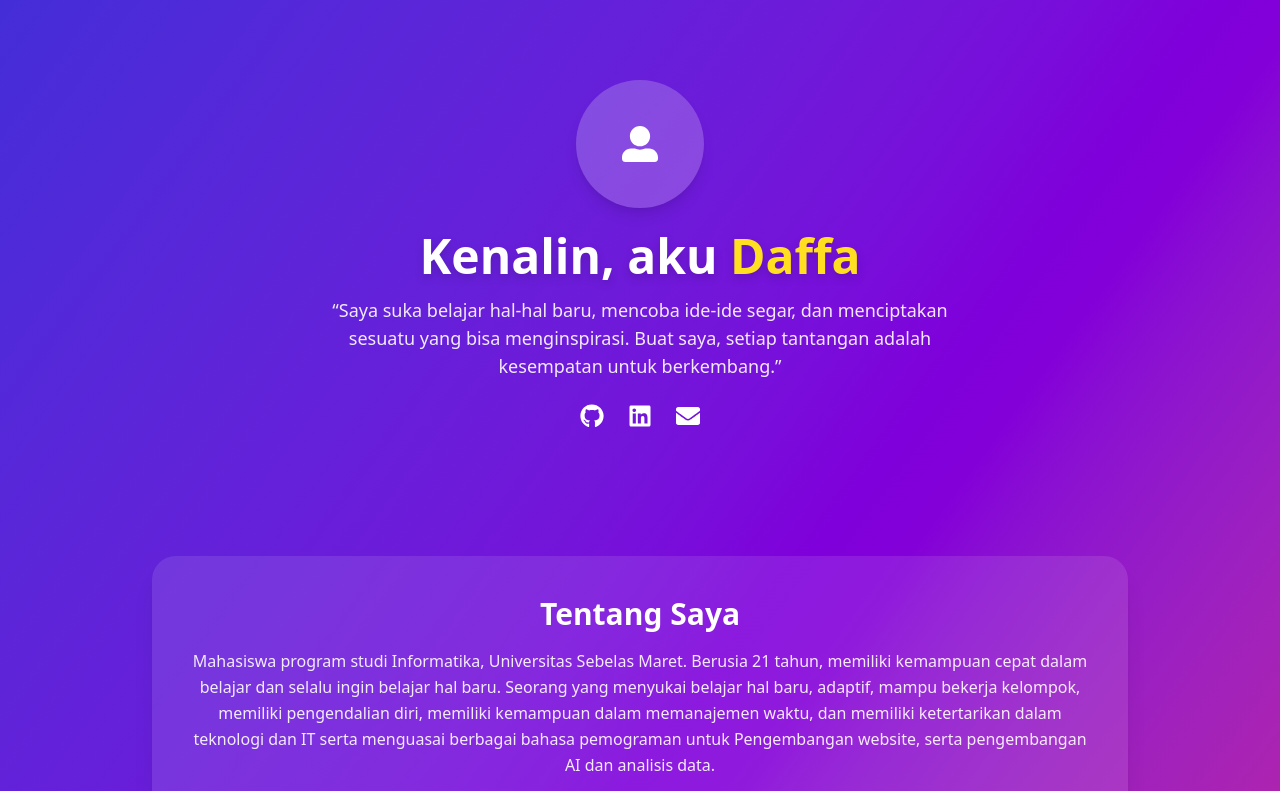
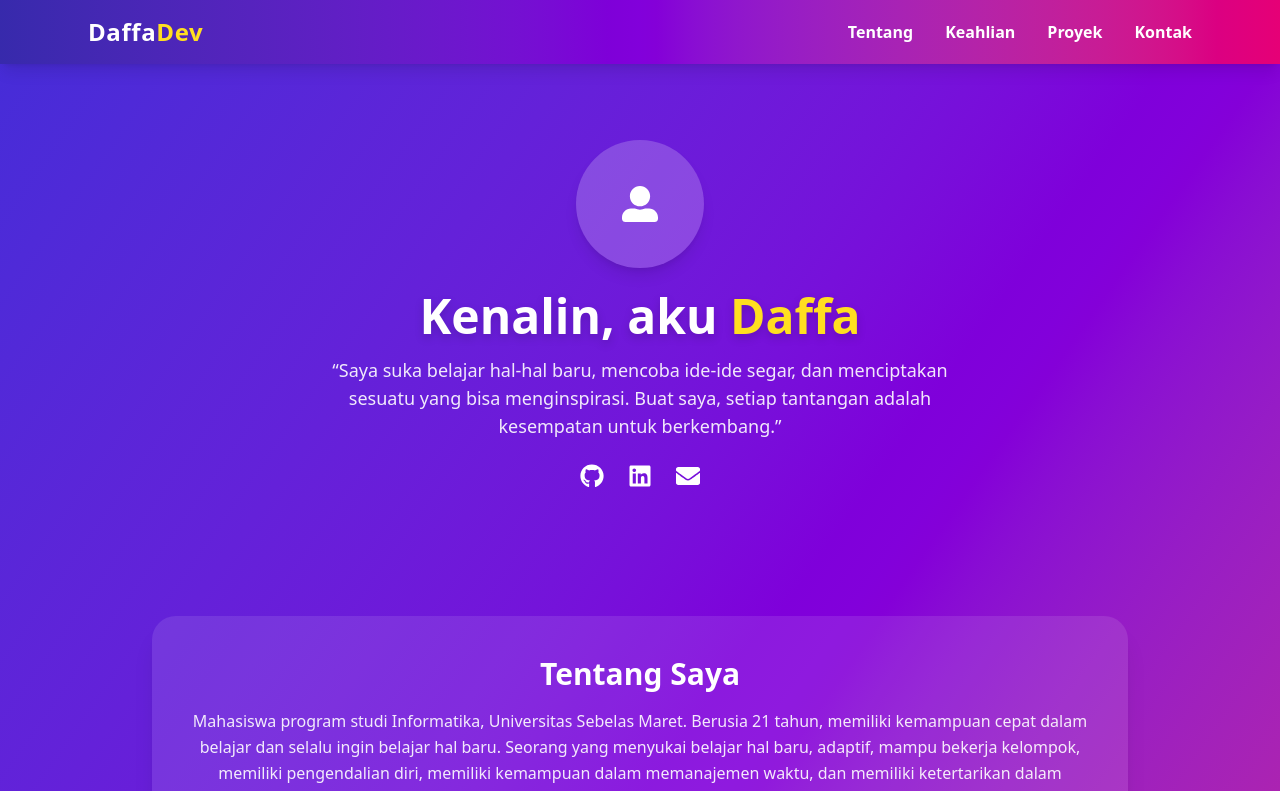
Before and after one commit to daff0ra/landingpage, a React (Vite) app: page / in a window 1280 px wide. Shown: the top 791 px of the page. Built offline with nearby package versions, Linux system fonts and the light colour scheme.

Commit message:
tambah navbar sama about

```diff
--- a/package.json
+++ b/package.json
@@ -14,6 +14,7 @@
     "react": "^19.1.1",
     "react-dom": "^19.1.1",
     "react-icons": "^5.5.0",
+    "react-router-dom": "^7.8.2",
     "tailwindcss": "^4.1.12"
   },
   "devDependencies": {
--- /dev/null
+++ b/src/AboutPage.jsx
@@ -0,0 +1,25 @@
+import React from "react";
+
+const AboutPage = () => {
+  return (
+    <div className="min-h-screen bg-gradient-to-br from-indigo-700 via-purple-700 to-pink-600 text-white flex items-center justify-center px-6">
+      <div className="max-w-4xl bg-white/10 rounded-3xl shadow-xl p-10 text-center">
+        <h1 className="text-4xl font-extrabold mb-6">Tentang Saya</h1>
+        <p className="opacity-90 leading-relaxed text-lg">
+          Mahasiswa program studi Informatika, Universitas Sebelas Maret.
+          Berusia 21 tahun, memiliki kemampuan cepat dalam belajar dan
+          selalu ingin belajar hal baru.
+        </p>
+        <p className="opacity-90 leading-relaxed text-lg mt-4">
+          Seorang yang adaptif, mampu bekerja kelompok, memiliki pengendalian diri,
+          serta keterampilan manajemen waktu yang baik.
+          Saya memiliki ketertarikan dalam teknologi dan IT,
+          menguasai berbagai bahasa pemrograman untuk pengembangan website,
+          serta mendalami AI dan analisis data.
+        </p>
+      </div>
+    </div>
+  );
+};
+
+export default AboutPage;
--- a/src/App.jsx
+++ b/src/App.jsx
@@ -1,8 +1,17 @@
 import React from "react";
+import { BrowserRouter as Router, Routes, Route } from "react-router-dom";
 import LandingPage from "./LandingPage";
+import AboutPage from "./AboutPage";
 
-function App() {
-  return <LandingPage />;
-}
+const App = () => {
+  return (
+    <Router>
+      <Routes>
+        <Route path="/" element={<LandingPage />} />
+        <Route path="/about" element={<AboutPage />} />
+      </Routes>
+    </Router>
+  );
+};
 
 export default App;
--- a/src/LandingPage.jsx
+++ b/src/LandingPage.jsx
@@ -3,13 +3,18 @@ import
 {
   FaCode, FaBrain, FaChartBar,FaUserAlt,FaGithub,FaLinkedin,FaEnvelope,
 } from "react-icons/fa";
+import Navbar from "./Navbar"; // ✅ Import Navbar
+
 
 const LandingPage = () => {
   return (
     <div className="min-h-screen bg-gradient-to-br from-indigo-700 via-purple-700 to-pink-600 text-white">
       {/* Hero Section */}
+
+      <Navbar /> {/* ✅ Navbar dipasang di sini */}
+
       <section className="flex flex-col items-center justify-center text-center px-6 pt-20 pb-32">
-        <div className="w-32 h-32 rounded-full bg-white/20 flex items-center justify-center text-4xl shadow-lg mb-6">
+        <div className="w-32 h-32 rounded-full bg-white/20 flex items-center justify-center text-4xl mt-15 shadow-lg mb-6">
           <FaUserAlt />
         </div>
         <h1 className="text-5xl font-extrabold drop-shadow-lg mb-4">
--- /dev/null
+++ b/src/Navbar.jsx
@@ -0,0 +1,68 @@
+import React, { useState } from "react";
+import { Link } from "react-router-dom"; // ✅ pakai Link
+import { FaBars, FaTimes } from "react-icons/fa";
+
+const Navbar = () => {
+  const [isOpen, setIsOpen] = useState(false);
+  const toggleMenu = () => setIsOpen(!isOpen);
+
+  return (
+    <nav className="fixed top-0 left-0 w-full z-50 bg-gradient-to-r from-indigo-800 via-purple-700 to-pink-600 bg-opacity-90 backdrop-blur-md shadow-lg">
+      <div className="max-w-6xl mx-auto px-6 py-4 flex justify-between items-center text-white">
+        {/* Logo */}
+        <Link to="/" className="text-2xl font-extrabold tracking-wide">
+          Daffa<span className="text-yellow-300">Dev</span>
+        </Link>
+
+        {/* Desktop Menu */}
+        <ul className="hidden md:flex space-x-8 font-semibold">
+          <li>
+            <Link to="/about" className="hover:text-yellow-300 transition">
+              Tentang
+            </Link>
+          </li>
+          <li>
+            <a href="#skills" className="hover:text-yellow-300 transition">
+              Keahlian
+            </a>
+          </li>
+          <li>
+            <a href="#projects" className="hover:text-yellow-300 transition">
+              Proyek
+            </a>
+          </li>
+          <li>
+            <a href="#contact" className="hover:text-yellow-300 transition">
+              Kontak
+            </a>
+          </li>
+        </ul>
+
+        {/* Mobile Menu Button */}
+        <button onClick={toggleMenu} className="md:hidden text-2xl">
+          {isOpen ? <FaTimes /> : <FaBars />}
+        </button>
+      </div>
+
+      {/* Mobile Menu */}
+      {isOpen && (
+        <div className="md:hidden bg-indigo-900/95 px-6 py-6 space-y-4 text-white font-medium">
+          <Link to="/about" className="block hover:text-yellow-300" onClick={toggleMenu}>
+            Tentang
+          </Link>
+          <a href="#skills" className="block hover:text-yellow-300" onClick={toggleMenu}>
+            Keahlian
+          </a>
+          <a href="#projects" className="block hover:text-yellow-300" onClick={toggleMenu}>
+            Proyek
+          </a>
+          <a href="#contact" className="block hover:text-yellow-300" onClick={toggleMenu}>
+            Kontak
+          </a>
+        </div>
+      )}
+    </nav>
+  );
+};
+
+export default Navbar;
```
Also changed, not shown: 1 other file (tests, documents, lock files or other folders).
